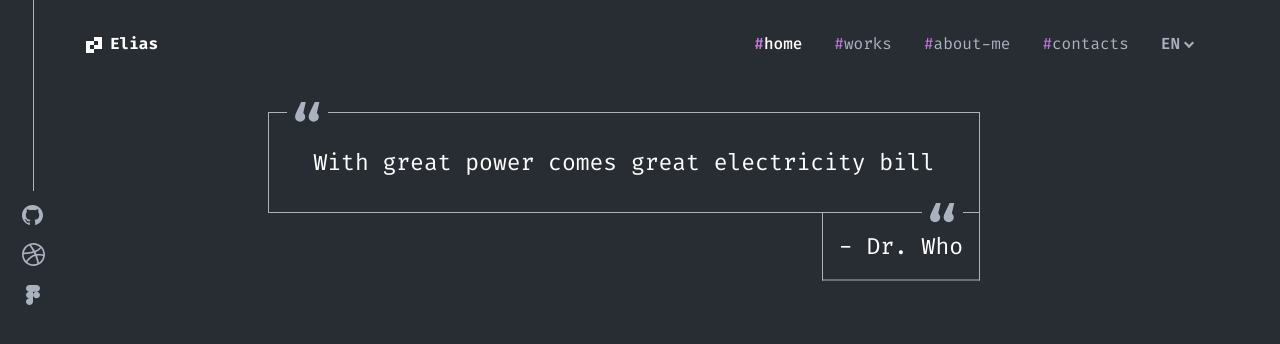
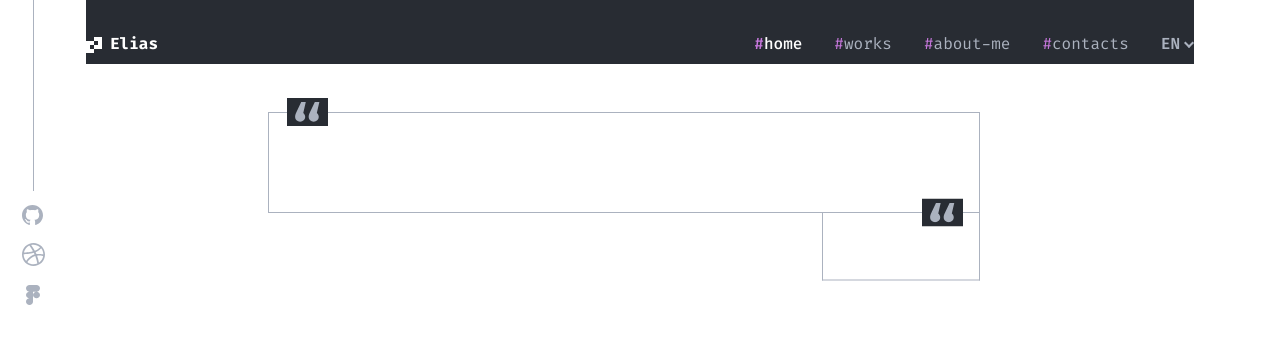
Before and after one commit to vcpc/Portfolio-Belal, an Angular app: page / in a window 1280 px wide. Shown: the top 344 px of the page. Built offline with nearby package versions, Linux system fonts and the light colour scheme.

Commit message:
add  quote

```diff
--- a/src/styles.scss
+++ b/src/styles.scss
@@ -2,8 +2,3 @@
 @import "variables.scss";
 @import "base.scss", "typography.scss";
 @import "mixins.scss";
-
-/*the background i put it just to show the final result  */
-body {
-  background-color: #282c33 !important;
-}
```
